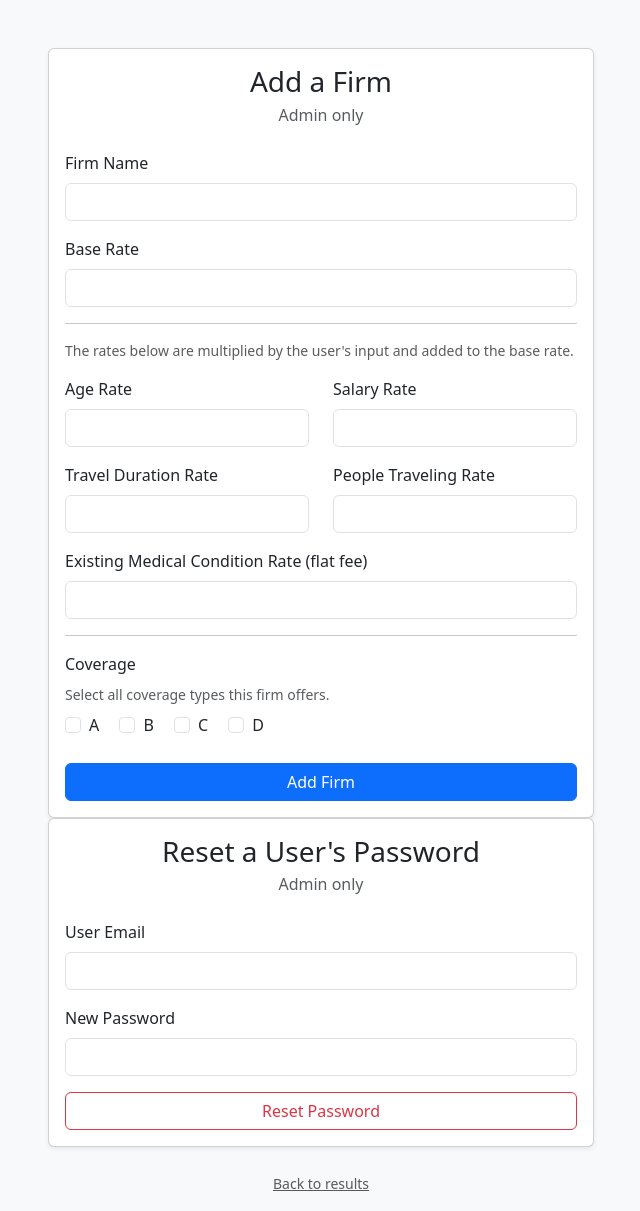
After one commit to StealerOfKneecaps/thisTrulyWasOurTouhouProject, a Python web app: template templates/modify.html in a window 1280 px wide. The commit adds this page. Shown: the whole page, without its empty margins (319-959 px from the left). Run offline with Jinja, Linux system fonts and the light colour scheme; the template is opened without the code that fills it, so the values that code supplies are empty.

Commit message:
lwk done

```diff
--- /dev/null
+++ b/templates/modify.html
@@ -0,0 +1,152 @@
+<!DOCTYPE html>
+<html lang="en">
+<head>
+    <meta charset="UTF-8">
+    <title>Admin - Modify Firms</title>
+    <meta name="viewport" content="width=device-width, initial-scale=1">
+    <link
+        href="https://cdn.jsdelivr.net/npm/bootstrap@5.3.2/dist/css/bootstrap.min.css"
+        rel="stylesheet">
+</head>
+<body class="bg-light">
+
+<div class="container mt-5">
+    <div class="row justify-content-center">
+        <div class="col-md-8 col-lg-6">
+
+            <div class="card shadow-sm">
+                <div class="card-body">
+
+                    <h3 class="text-center mb-1">Add a Firm</h3>
+                    <p class="text-center text-muted mb-4">Admin only</p>
+
+                    {% if error %}
+                    <div class="alert alert-danger" role="alert">
+                        {{ error }}
+                    </div>
+                    {% endif %}
+
+                    {% if success %}
+                    <div class="alert alert-success" role="alert">
+                        {{ success }}
+                    </div>
+                    {% endif %}
+
+                    <form method="POST">
+                        <input type="hidden" name="action" value="addFirm">
+
+                        <div class="mb-3">
+                            <label class="form-label">Firm Name</label>
+                            <input type="text" name="name" class="form-control" required>
+                        </div>
+
+                        <div class="mb-3">
+                            <label class="form-label">Base Rate</label>
+                            <input type="number" step="0.01" name="baseRate" class="form-control" required>
+                        </div>
+
+                        <hr>
+                        <p class="text-muted small mb-3">The rates below are multiplied by the user's input and added to the base rate.</p>
+
+                        <div class="row">
+                            <div class="col mb-3">
+                                <label class="form-label">Age Rate</label>
+                                <input type="number" step="0.01" name="ageRate" class="form-control" required>
+                            </div>
+                            <div class="col mb-3">
+                                <label class="form-label">Salary Rate</label>
+                                <input type="number" step="0.0001" name="salaryRate" class="form-control" required>
+                            </div>
+                        </div>
+
+                        <div class="row">
+                            <div class="col mb-3">
+                                <label class="form-label">Travel Duration Rate</label>
+                                <input type="number" step="0.01" name="travelDurationRate" class="form-control" required>
+                            </div>
+                            <div class="col mb-3">
+                                <label class="form-label">People Traveling Rate</label>
+                                <input type="number" step="0.01" name="peopleTravelRate" class="form-control" required>
+                            </div>
+                        </div>
+
+                        <div class="mb-3">
+                            <label class="form-label">Existing Medical Condition Rate (flat fee)</label>
+                            <input type="number" step="0.01" name="existMedCondRate" class="form-control" required>
+                        </div>
+
+                        <hr>
+
+                        <div class="mb-4">
+                            <label class="form-label d-block">Coverage</label>
+                            <div class="form-text mb-2">Select all coverage types this firm offers.</div>
+                            <div class="form-check form-check-inline">
+                                <input class="form-check-input" type="checkbox" name="coverageA" id="coverageA" value="1">
+                                <label class="form-check-label" for="coverageA">A</label>
+                            </div>
+                            <div class="form-check form-check-inline">
+                                <input class="form-check-input" type="checkbox" name="coverageB" id="coverageB" value="1">
+                                <label class="form-check-label" for="coverageB">B</label>
+                            </div>
+                            <div class="form-check form-check-inline">
+                                <input class="form-check-input" type="checkbox" name="coverageC" id="coverageC" value="1">
+                                <label class="form-check-label" for="coverageC">C</label>
+                            </div>
+                            <div class="form-check form-check-inline">
+                                <input class="form-check-input" type="checkbox" name="coverageD" id="coverageD" value="1">
+                                <label class="form-check-label" for="coverageD">D</label>
+                            </div>
+                        </div>
+
+
+                        <div class="d-grid">
+                            <button type="submit" class="btn btn-primary">
+                                Add Firm
+                            </button>
+                        </div>
+
+                    </form>
+
+                </div>
+            </div>
+
+            <div class="card shadow-sm mb-4">
+                <div class="card-body">
+
+                    <h3 class="text-center mb-1">Reset a User's Password</h3>
+                    <p class="text-center text-muted mb-4">Admin only</p>
+
+                    <form method="POST">
+                        <input type="hidden" name="action" value="resetPassword">
+
+                        <div class="mb-3">
+                            <label class="form-label">User Email</label>
+                            <input type="email" name="resetEmail" class="form-control" required>
+                        </div>
+
+                        <div class="mb-3">
+                            <label class="form-label">New Password</label>
+                            <input type="password" name="newPassword" class="form-control" required>
+                        </div>
+
+                        <div class="d-grid">
+                            <button type="submit" class="btn btn-outline-danger">
+                                Reset Password
+                            </button>
+                        </div>
+
+                    </form>
+
+                </div>
+            </div>
+
+            <p class="text-center mt-3">
+                <a href="/resultsPage" class="text-muted small">Back to results</a>
+            </p>
+
+        </div>
+    </div>
+</div>
+
+</body>
+</html>
--- a/templates/register.html
+++ b/templates/register.html
@@ -27,7 +27,7 @@
                         <!-- email -->
                         <div class="mb-3">
                             <label class="form-label">Email</label>
-                            <input type="text" name="email" class="form-control" required>
+                            <input type="email" name="email" class="form-control" required>
                         </div>
 
                         <!-- Password -->
```
Also changed, not shown: app.py (+109 -16 lines), tempInsertionPy.py (deleted, +0 -26 lines), templates/error.html (added, +16 -0 lines), templates/mainThing.html (+33 -7 lines), templates/resultsPage.html (+10 -4 lines), database.db (added).
